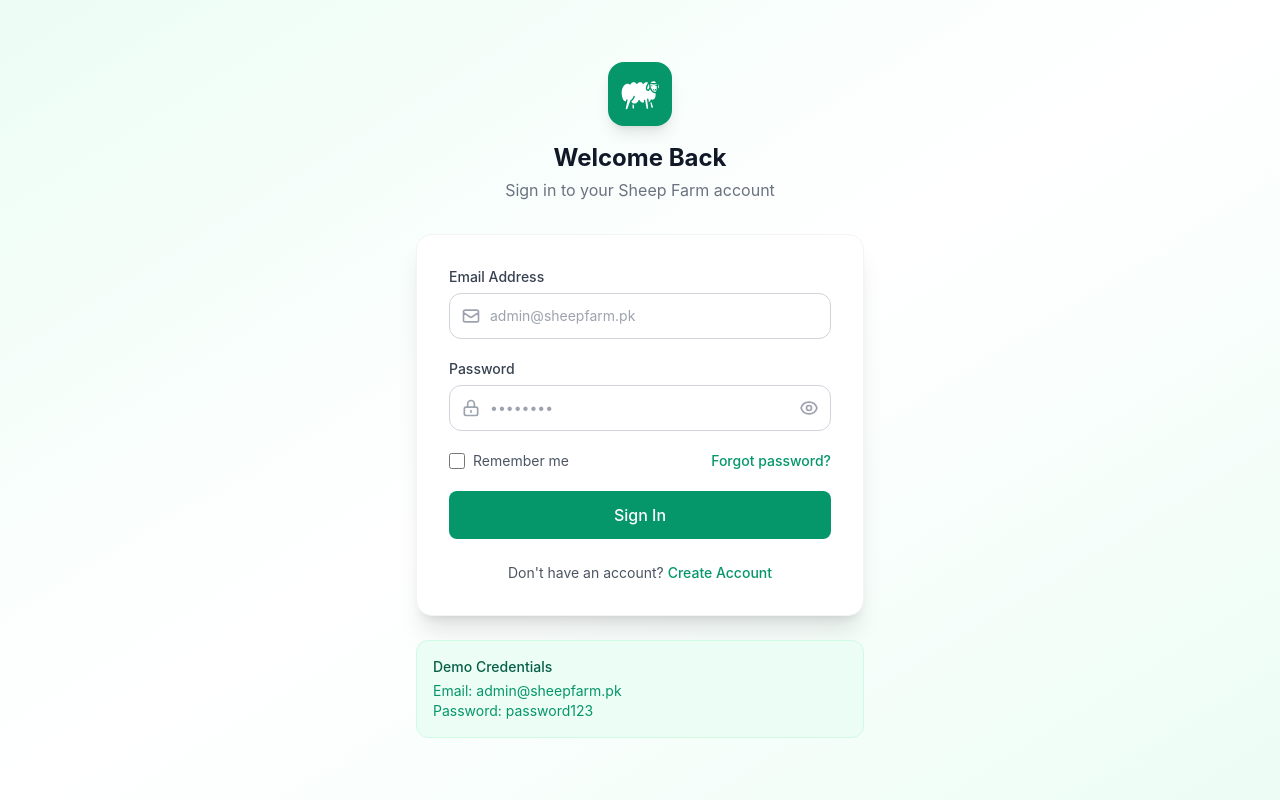
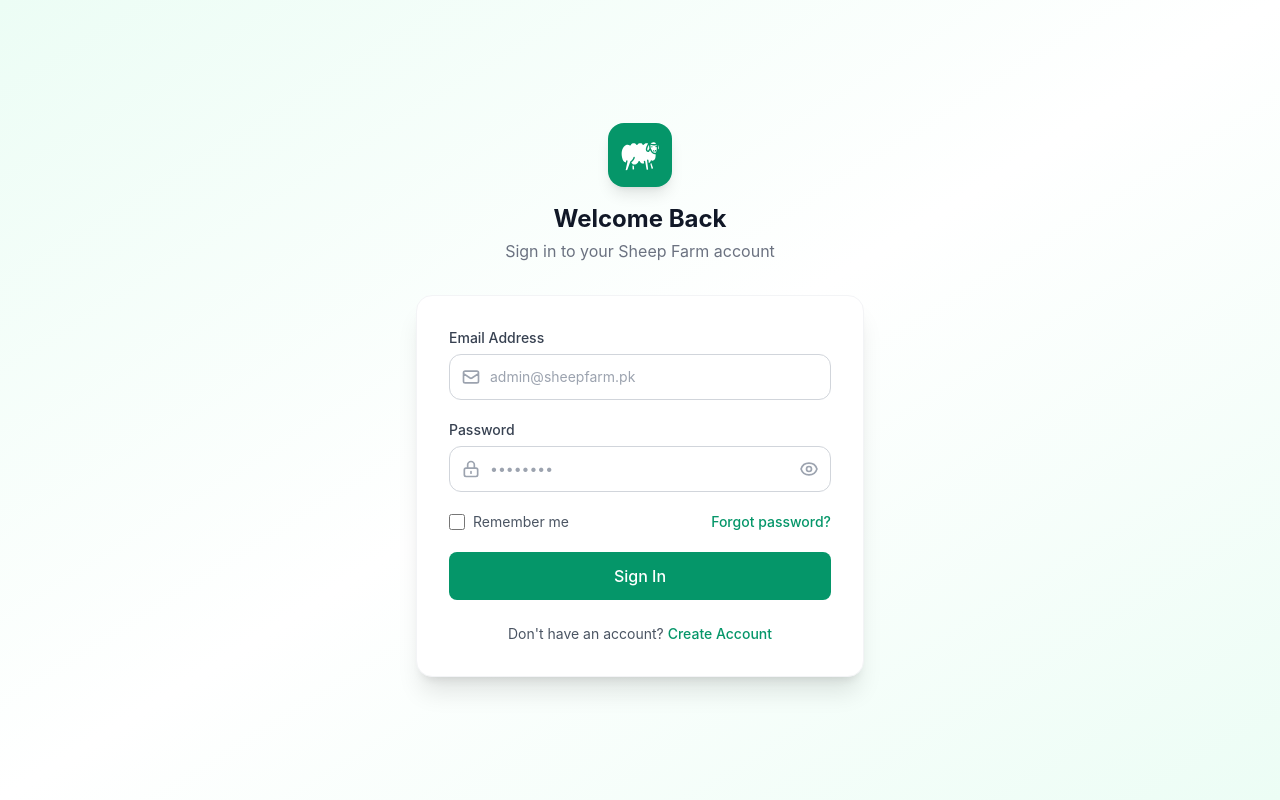
Before and after one commit to uziarslan/sheepmanagement-frontend, a React (Create React App) app: page /login in a window 1280 px wide. Built offline with nearby package versions, Linux system fonts and the light colour scheme.

Commit message:
Remove demo credentials section from Login component for improved security

```diff
--- a/src/pages/Auth/Login.jsx
+++ b/src/pages/Auth/Login.jsx
@@ -172,12 +172,6 @@ const Login = () => {
           </div>
         </div>
 
-        {/* Demo Credentials */}
-        <div className="mt-6 p-4 bg-emerald-50 rounded-xl border border-emerald-100">
-          <p className="text-sm text-emerald-800 font-medium mb-1">Demo Credentials</p>
-          <p className="text-sm text-emerald-600">Email: admin@sheepfarm.pk</p>
-          <p className="text-sm text-emerald-600">Password: password123</p>
-        </div>
       </div>
     </div>
   );
```
